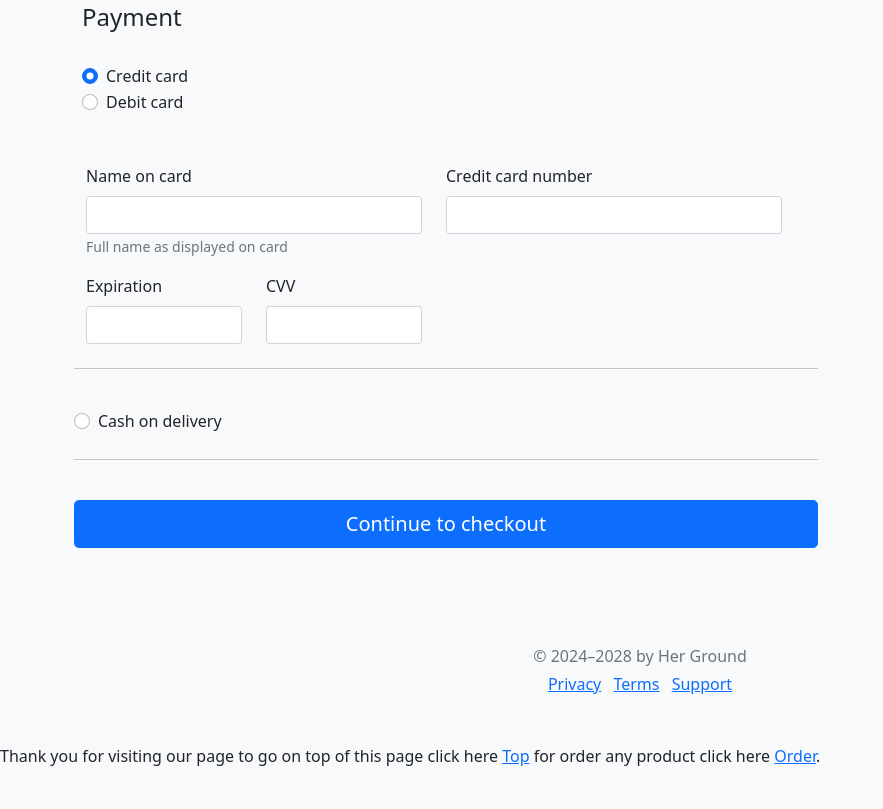
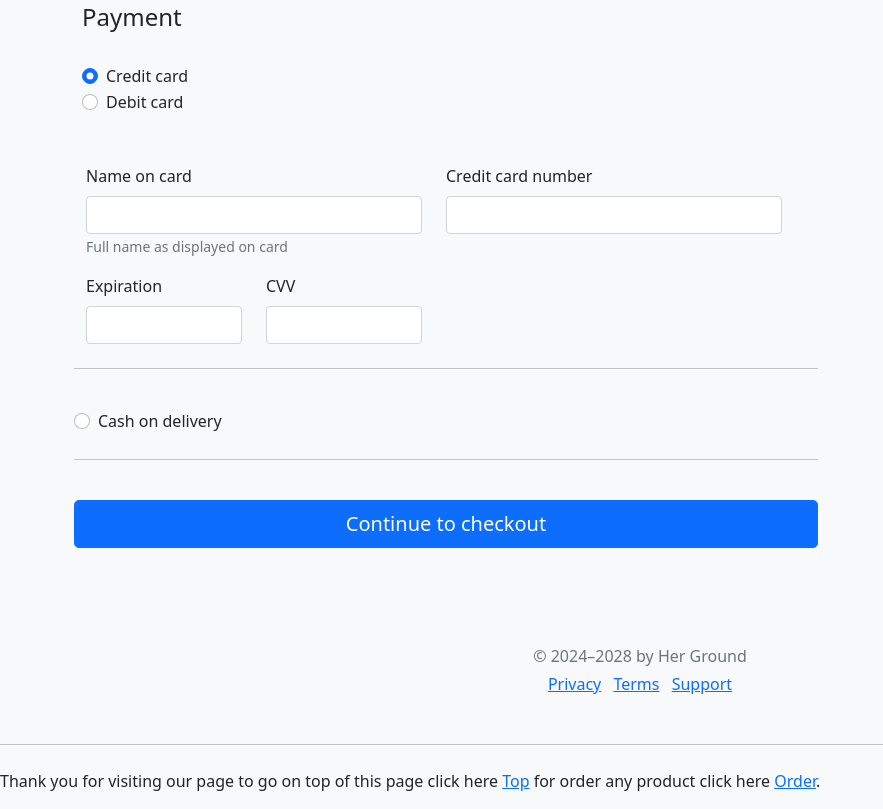
Before and after one commit to waqasali913/Her-Ground, a plain HTML site: page orderhere.html in a window 1280 px wide. Shown: the part 785-1594 px from the top of the page, without its empty margins (0-883 px from the left). Before the commit the page ends 1569 px from the top, so only its background shows below. Drawn offline with nearby package versions, Linux system fonts and the light colour scheme.

Commit message:
Update orderhere.html

```diff
--- a/orderhere.html
+++ b/orderhere.html
@@ -285,6 +285,7 @@
     <script src="https://cdn.jsdelivr.net/npm/@popperjs/core@2.9.2/dist/umd/popper.min.js" integrity="sha384-IQsoLXl5PILFhosVNubq5LC7Qb9DXgDA9i+tQ8Zj3iwWAwPtgFTxbJ8NT4GN1R8p" crossorigin="anonymous"></script>
     <script src="https://cdn.jsdelivr.net/npm/bootstrap@5.0.2/dist/js/bootstrap.min.js" integrity="sha384-cVKIPhGWiC2Al4u+LWgxfKTRIcfu0JTxR+EQDz/bgldoEyl4H0zUF0QKbrJ0EcQF" crossorigin="anonymous"></script>
     -->
+    <hr class="my-4">
     <footer class="blog-footer">
         <p>Thank you for visiting our page to go on top of this page click here <a href="/Her-Ground/orderhere.html">Top</a> for
             order any
```
